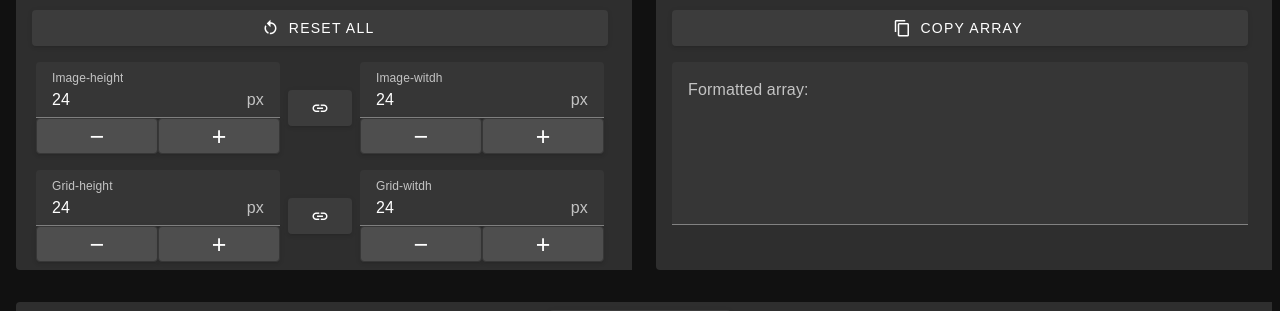
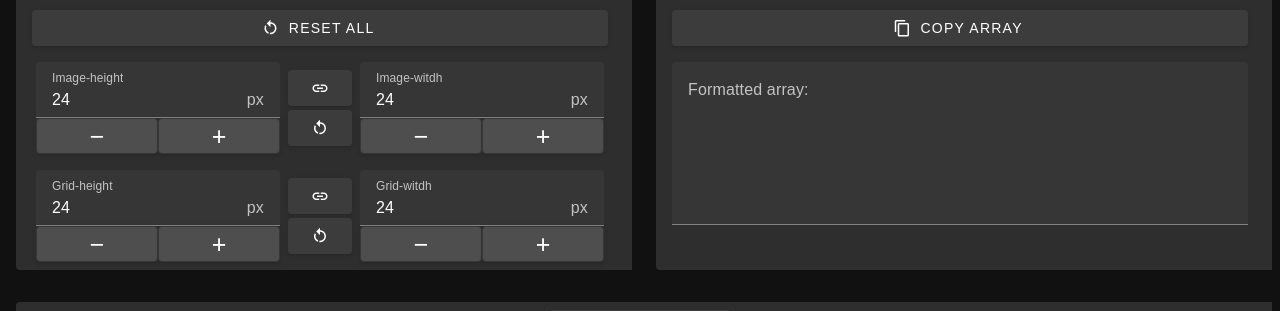
Before and after one commit to miwied/OnlineXBMToolkit, a Vue app in the folder OnlineXBMToolkit/: page / in a window 1280 px wide. Shown: the part 157-468 px from the top of the page. Built offline with nearby package versions, Linux system fonts and the light colour scheme.

Commit message:
added size reset buttons

```diff
--- a/OnlineXBMToolkit/src/views/HomeView.vue
+++ b/OnlineXBMToolkit/src/views/HomeView.vue
@@ -23,9 +23,14 @@
                             <v-btn @click="increaseSize('imageHeight')" style="font-size: 25px;">+</v-btn>
                         </div>
                     </div>
+                    <div>
                         <v-btn @click="imageSizeIsEqual = !imageSizeIsEqual">
                             <v-icon>{{ toggleImageSizeIcon }}</v-icon>
                         </v-btn>
+                        <v-btn @click="resetImageSize" class="mt-1">
+                            <v-icon>{{ "mdi-restart" }}</v-icon>
+                        </v-btn>
+                    </div>
                     <div class="size-input">
                         <v-text-field label="Image-witdh" v-model="imageWidth" suffix="px" hide-details></v-text-field>
                         <div class="size-buttons">
@@ -42,9 +47,14 @@
                             <v-btn @click="increaseSize('gridHeight')" style="font-size: 25px;">+</v-btn>
                         </div>
                     </div>
+                    <div>
                         <v-btn @click="gridSizeIsEqual = !gridSizeIsEqual">
                             <v-icon>{{ toggleGridSizeIcon }}</v-icon>
                         </v-btn>
+                        <v-btn @click="resetGridSize" class="mt-1">
+                            <v-icon>{{ "mdi-restart" }}</v-icon>
+                        </v-btn>
+                    </div>
                     <div class="size-input">
                         <v-text-field label="Grid-witdh" v-model="gridWidth" suffix="px" hide-details></v-text-field>
                         <div class="size-buttons">
@@ -76,11 +86,11 @@
             <xbmEditor ref="xbmEditor" :xbmArray="xbmArray" :gridWidth="gridWidth" :gridHeight="gridHeight"
                 @update-array="updateArray" />
             <div class="editor-buttons">
-                <v-btn @click="rotateLeft" icon="mdi-rotate-left"></v-btn>
                 <v-btn @click="shiftLeft" icon="mdi-chevron-left"></v-btn>
                 <v-btn @click="shiftRight" icon="mdi-chevron-right"></v-btn>
                 <v-btn @click="shiftUp" icon="mdi-chevron-up"></v-btn>
                 <v-btn @click="shiftDown" icon="mdi-chevron-down"></v-btn>
+                <v-btn @click="rotateLeft" icon="mdi-rotate-left"></v-btn>
                 <v-btn @click="rotateRight" icon="mdi-rotate-right"></v-btn>
             </div>
             <div class="editor-buttons">
@@ -176,6 +186,7 @@ export default {
     },
     methods: {
         updateArray(array) {
+            console.log("updating array");
             this.xbmArray = array;
         },
         handleFileChange(event) {
@@ -183,7 +194,6 @@ export default {
 
             if (file) {
                 this.imageName = file.name;
-                console.log(this.imageName);
                 const reader = new FileReader();
                 reader.onload = (e) => {
                     this.originalImage = e.target.result;
@@ -219,10 +229,8 @@ export default {
             this.resetImageData();
             this.xbmArray = [];
             this.isEditMode = true;
-            this.gridSizeIsEqual = true;
-            this.imageSizeIsEqual = true;
-            this.gridHeight = 24;
-            this.imageHeight = 24;
+            this.resetImageSize();
+            this.resetGridSize();
             this.$refs.xbmEditor.clearAll();
         },
         undo() {
@@ -275,6 +283,14 @@ export default {
             this.imageName = null;
             this.originalImage = null;
             this.$refs.fileInput.value = null;
+        },
+        resetImageSize() {
+            this.imageSizeIsEqual = true;
+            this.imageHeight = 24;
+        },
+        resetGridSize() {
+            this.gridSizeIsEqual = true;
+            this.gridHeight = 24;
         },
     }
 }
@@ -343,6 +359,7 @@ export default {
 
 .editor-buttons {
     display: flex;
+    flex-wrap: wrap;
 }
 
 .editor-buttons>* {
```
Lines whose indentation alone changed are shown as unchanged.
